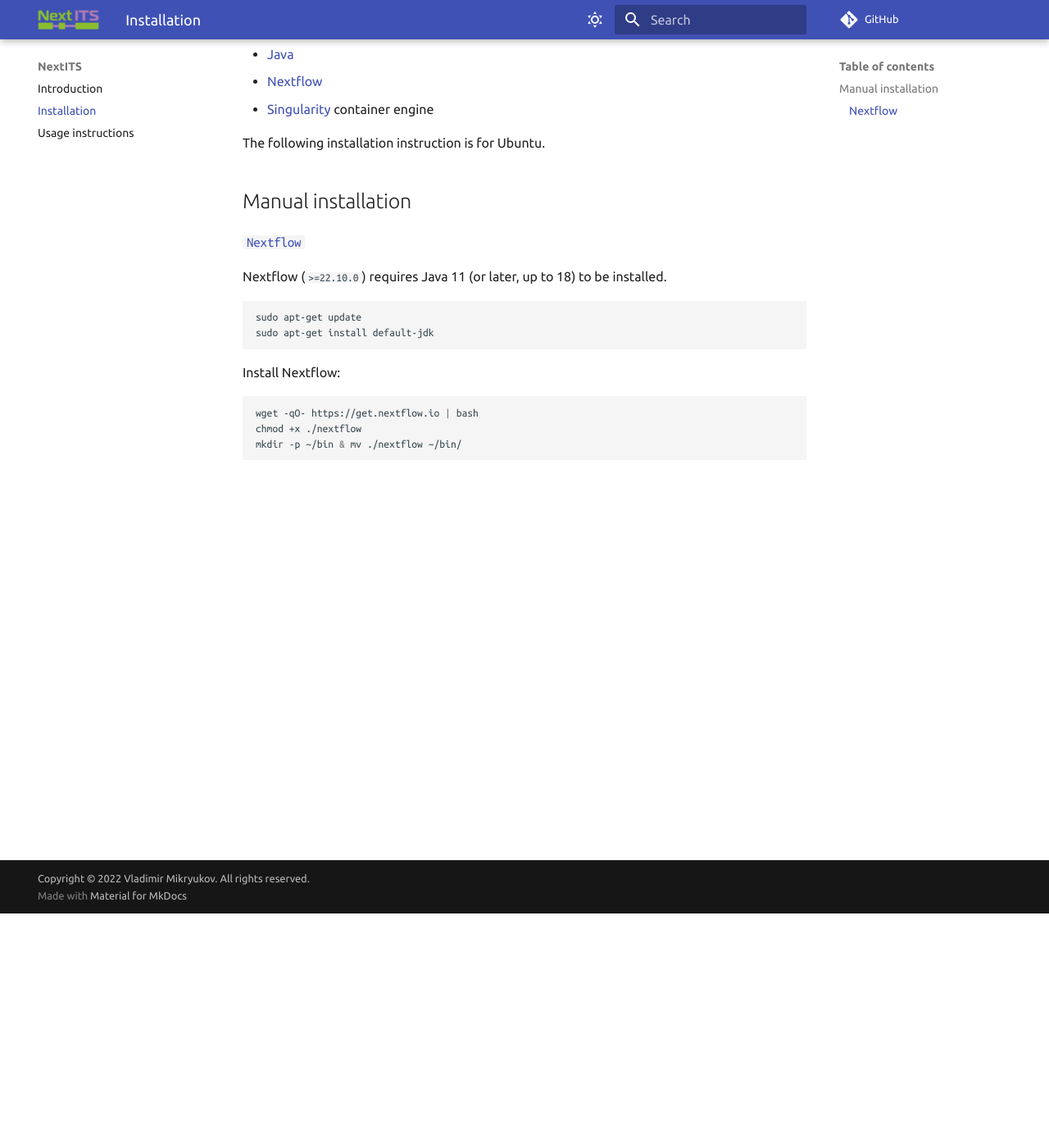
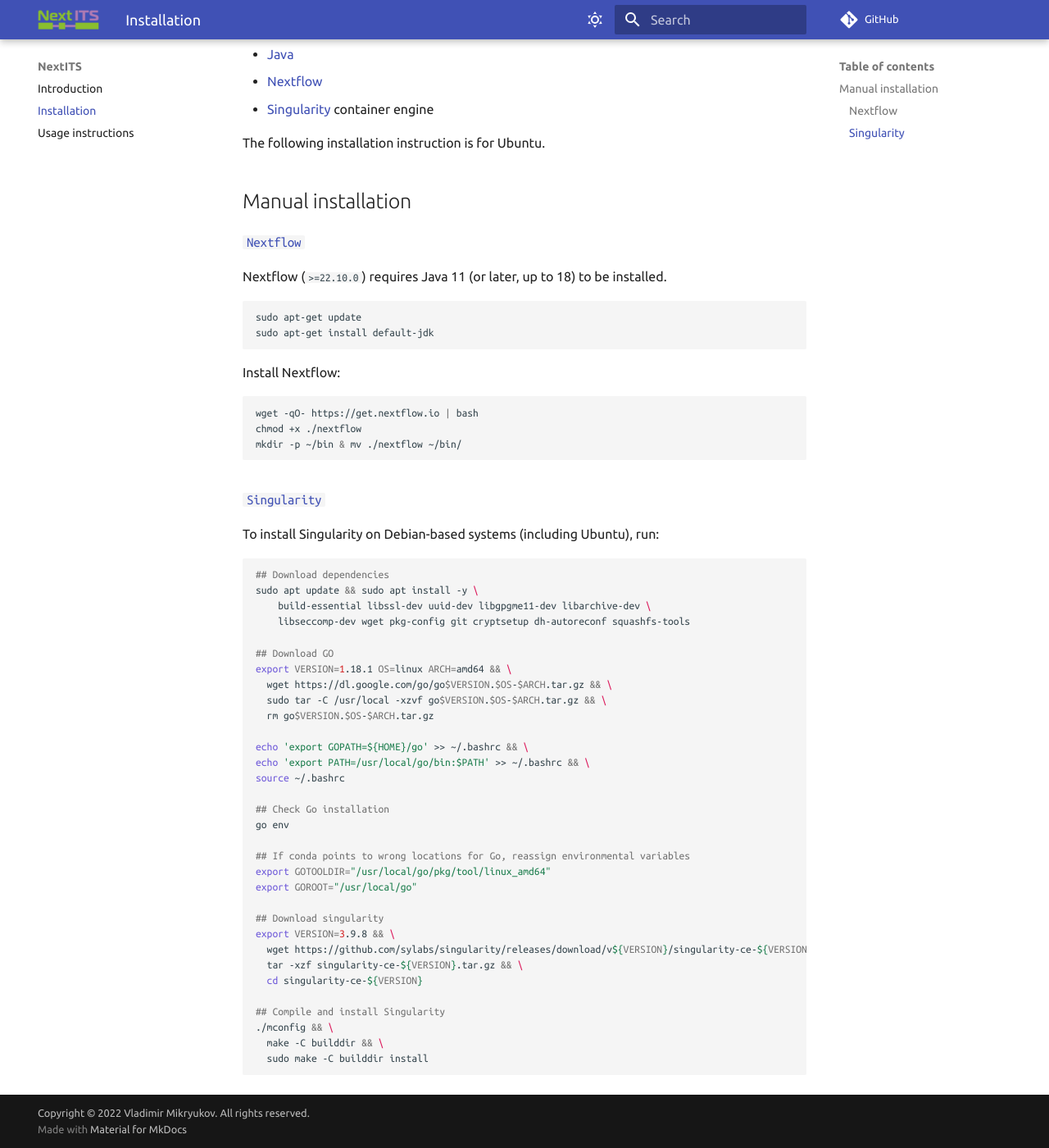
Before and after one commit to Next-ITS/nextits.github.io, an MkDocs documentation site: the page built from docs/installation.md, in a window 1280 px wide and 1400 px high, scrolled down 286 px. Shown: the whole window at 82% size. Built offline with MkDocs 1.6.1 and Material for MkDocs 9.7.7, drawn with Linux system fonts in a browser that asks for light colours; comment, search, counter and statistics services are not loaded.

Commit message:
add singularity installation guide

````diff
--- a/docs/installation.md
+++ b/docs/installation.md
@@ -34,3 +34,44 @@
 chmod +x ./nextflow
 mkdir -p ~/bin & mv ./nextflow ~/bin/
 ```
+
+
+### [`Singularity`](https://sylabs.io/docs/)
+
+To install Singularity on Debian-based systems (including Ubuntu), run:
+
+``` bash
+## Download dependencies
+sudo apt update && sudo apt install -y \
+    build-essential libssl-dev uuid-dev libgpgme11-dev libarchive-dev \
+    libseccomp-dev wget pkg-config git cryptsetup dh-autoreconf squashfs-tools
+
+## Download GO
+export VERSION=1.18.1 OS=linux ARCH=amd64 && \
+  wget https://dl.google.com/go/go$VERSION.$OS-$ARCH.tar.gz && \
+  sudo tar -C /usr/local -xzvf go$VERSION.$OS-$ARCH.tar.gz && \
+  rm go$VERSION.$OS-$ARCH.tar.gz
+
+echo 'export GOPATH=${HOME}/go' >> ~/.bashrc && \
+echo 'export PATH=/usr/local/go/bin:$PATH' >> ~/.bashrc && \
+source ~/.bashrc
+
+## Check Go installation
+go env
+
+## If conda points to wrong locations for Go, reassign environmental variables
+export GOTOOLDIR="/usr/local/go/pkg/tool/linux_amd64"
+export GOROOT="/usr/local/go"
+
+## Download singularity
+export VERSION=3.9.8 && \
+  wget https://github.com/sylabs/singularity/releases/download/v${VERSION}/singularity-ce-${VERSION}.tar.gz && \
+  tar -xzf singularity-ce-${VERSION}.tar.gz && \
+  cd singularity-ce-${VERSION}
+
+## Compile and install Singularity
+./mconfig && \
+  make -C builddir && \
+  sudo make -C builddir install
+
+```
````
